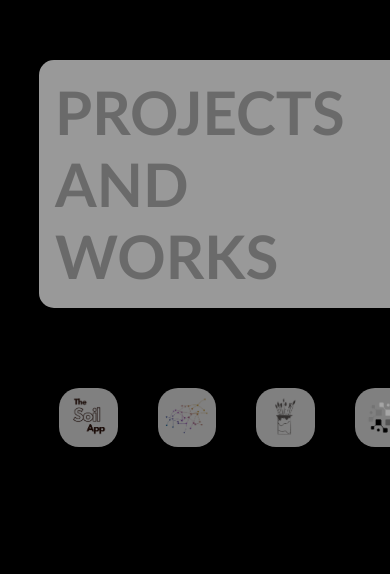
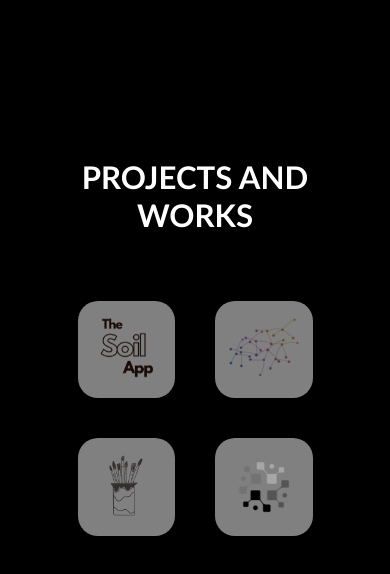
Before and after one commit to vikash18o19/3D-portfolio, a React (Create React App) app: page / in a window 390 px wide. Shown: the part 6872-7446 px from the top of the page. Built offline with nearby package versions, Linux system fonts and the light colour scheme.

Commit message:
made works section responsive

```diff
--- a/src/components/Works.js
+++ b/src/components/Works.js
@@ -12,22 +12,39 @@ const GlobalStyle = createGlobalStyle`
 const Section = styled.div`
   height: 100vh;
   /* scroll-snap-align: center; */
-  display: grid;
-  grid-template-columns: repeat(4, 1fr);
-  grid-template-rows: 1fr 1fr 1fr;
+  display: flex;
+  flex-direction: column;
+  justify-content: center;
+
+`;
+const MainContainer = styled.div`
+  display: flex;
+  flex-direction: column;
   justify-items: center;
   margin-left: 10vw;
   margin-right: 10vw;
-`;
-
+`
 const Upper = styled.div`
-  grid-column-start: 1;
-  grid-column-end: 5;
+  align-self: center;
 `;
 
 const Lower = styled.div`
-  grid-column-start: 1;
-  grid-column-end: 5;
+  display: flex;
+  flex-direction: row;
+  align-self: center;
+  @media only screen and (max-width: 900px) {
+    flex-direction: column;
+  }
+`;
+const Row1 = styled.div`
+  display: flex;
+  flex-direction: row;
+  align-self: center;
+`;
+const Row2 = styled.div`
+  display: flex;
+  flex-direction: row;
+  align-self: center;
 `;
 
 const Card = styled.div`
@@ -40,6 +57,10 @@ const Card = styled.div`
   background-color: rgba(255, 255, 255, 0.5);
   cursor: pointer;
   transition: transform 0.5s;
+  @media only screen and (max-width: 900px) {
+    width: 25vw;
+    height: 25vw;
+  }
 `;
 
 const Content = styled.div`
@@ -74,24 +95,25 @@ const Back = styled.div`
 `;
 
 const CardImg = styled.img`
-  height: 12svw;
-  width: 12svw;
+  height: 80%;
+  width: 80%;
 `;
 
 const Heading = styled.h1`
+text-align: center;
   padding: 1rem;
   margin-top: 3em;
   margin-bottom: 1em;
-  font-size: 4rem;
+  font-size: 5vw;
   font-weight: bold;
   font-family: "Gill Sans", "Gill Sans MT", Calibri, "Trebuchet MS", sans-serif;
-  backdrop-filter: blur(100px);
-  color: rgba(0, 0, 0, 0.3);
+  /* backdrop-filter: blur(100px); */
+  color: white;
   border-radius: 15px;
   /* background: linear-gradient(to bottom, rgba(100, 240, 255, 0.6), rgba(255, 255, 255, 0.2)); */
-  background-color: rgba(255, 255, 255, 0.6);
-  @media only screen and (max-width: 768px) {
-    font-size: 60px;
+  /* background-color: rgba(255, 255, 255, 0.6); */
+  @media only screen and (max-width: 900px) {
+    font-size: 8vw;
   }
 `;
 const CardHeading = styled.h2`
@@ -140,9 +162,12 @@ const Works = () => {
     <>
       <GlobalStyle />
       <Section>
+      <MainContainer>
         <Upper>
           <Heading>PROJECTS AND WORKS</Heading>
         </Upper>
+        <Lower>
+          <Row1>
         <Card className="distort">
           <Content>
             <Front
@@ -179,6 +204,8 @@ const Works = () => {
             </Front>
           </Content>
         </Card>
+        </Row1>
+        <Row2>
         <Card className="distort">
           <Content>
             <Front
@@ -215,7 +242,9 @@ const Works = () => {
             </Front>
           </Content>
         </Card>
-        <Lower></Lower>
+        </Row2>
+        </Lower>
+      </MainContainer>
       </Section>
     </>
   );
```
